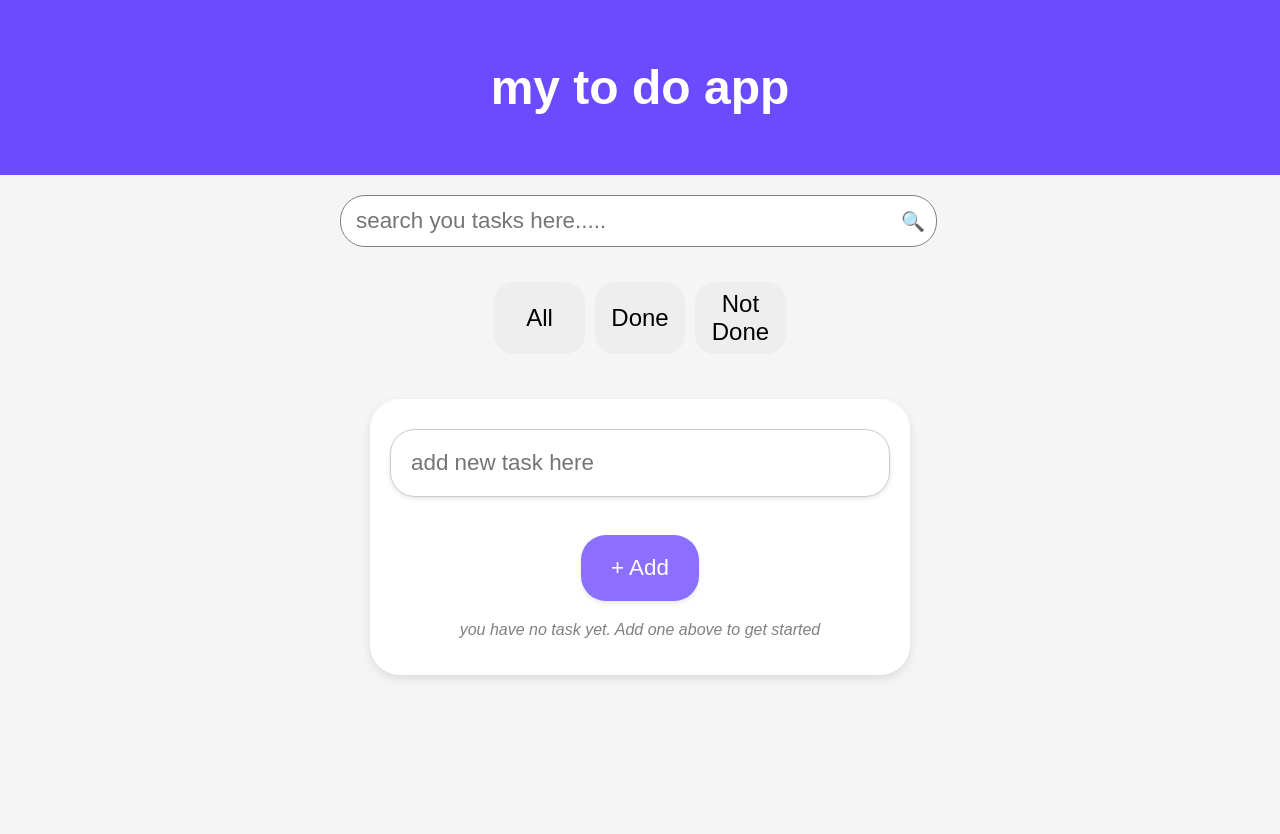
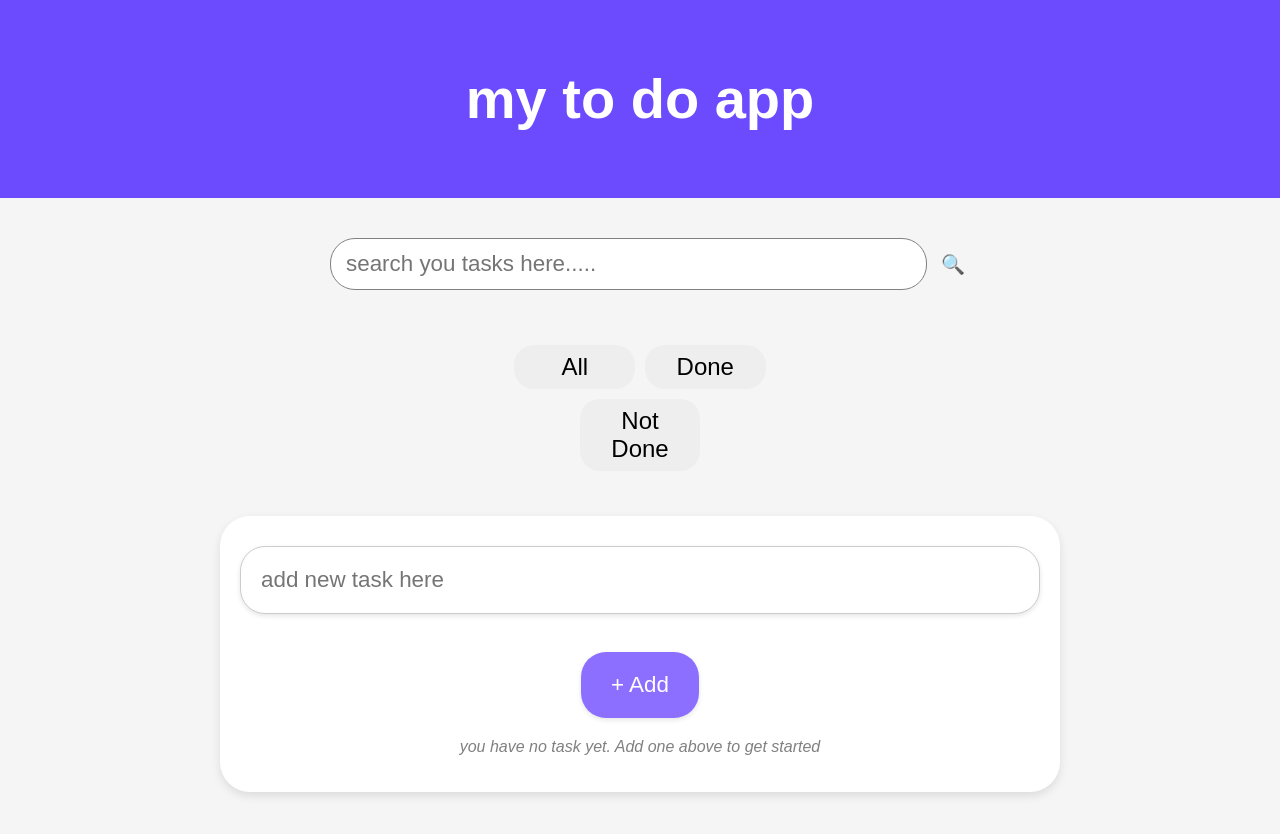
Before and after one commit to muhsinataannabi/M-TO-DO, a plain HTML site: page todo.html in a window 1280 px wide. Drawn offline with Linux system fonts and the light colour scheme.

Commit message:
style.css

```diff
--- a/style.css
+++ b/style.css
@@ -269,6 +269,7 @@ display: block;
     width: 90%;
     margin-top: 30px;
     border-radius: 30px;
+    max-width: 800px
 }
 .task li{
     flex-direction: row;
@@ -295,22 +296,23 @@ display: block;
 .search-container{
     width: 95%;
     max-width: 600px;
+    padding:20px 50px 20px 30px
 }
 .filter-btn{
-    width: 30%;
+    width: 40%;
     font-size: 1.5rem;
 }
 header h2{
-    font-size: 3rem;
+    font-size: 3.5rem;
 }
 .slide img{
     width: 80%;
 }
 .slide h2{
-    font-size: 2rem;
+    font-size: 3rem;
 }
 .slide p{
-    font-size: 1.1rem;
+    font-size: 1.8rem;
 }
 .start-btn{
     width: 50%;
```
